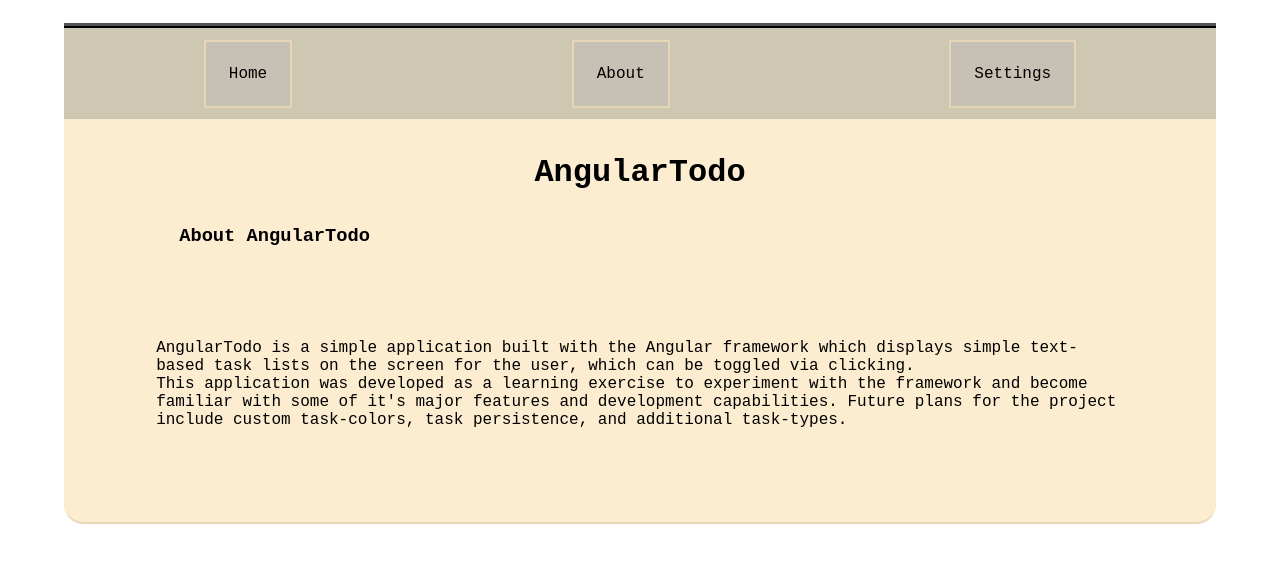
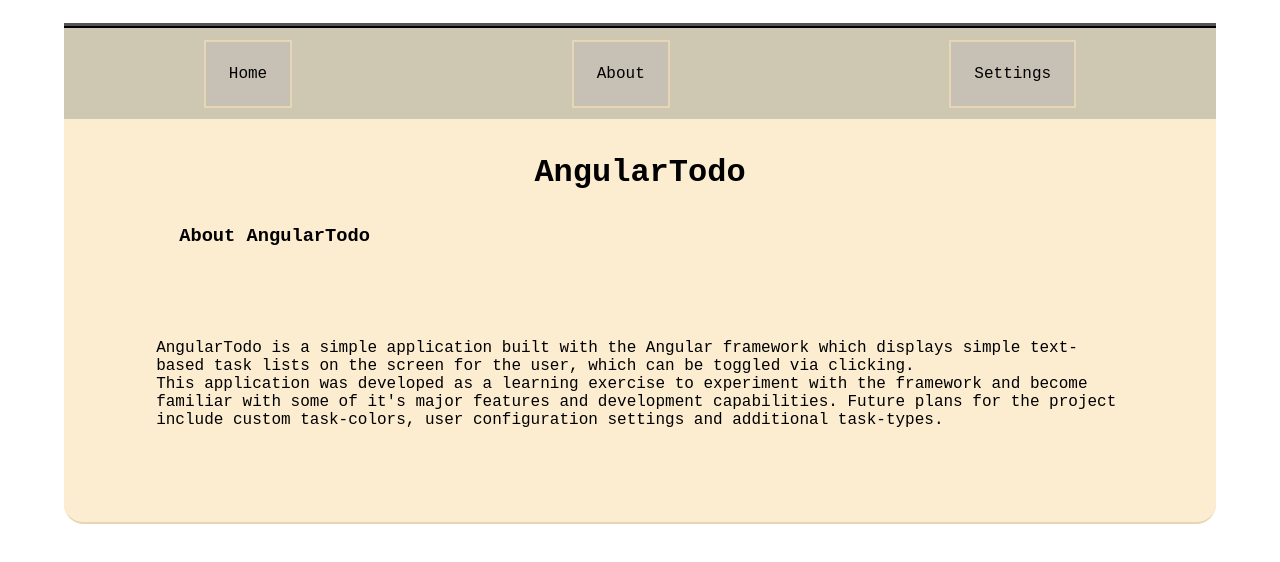
Before and after one commit to toomeyDev/AngularTodo, an Angular app in the folder AngularTodo/: page /about in a window 1280 px wide. Shown: the top 562 px of the page. Built offline with nearby package versions, Linux system fonts and the light colour scheme.

Commit message:
update about page content

```diff
--- a/AngularTodo/src/app/about/about.component.html
+++ b/AngularTodo/src/app/about/about.component.html
@@ -9,6 +9,6 @@
     <p>
         This application was developed as a learning exercise to experiment with the framework and
         become familiar with some of it's major features and development capabilities. Future plans
-        for the project include custom task-colors, task persistence, and additional task-types.
+        for the project include custom task-colors, user configuration settings and additional task-types.
     </p>
 </div>
```
